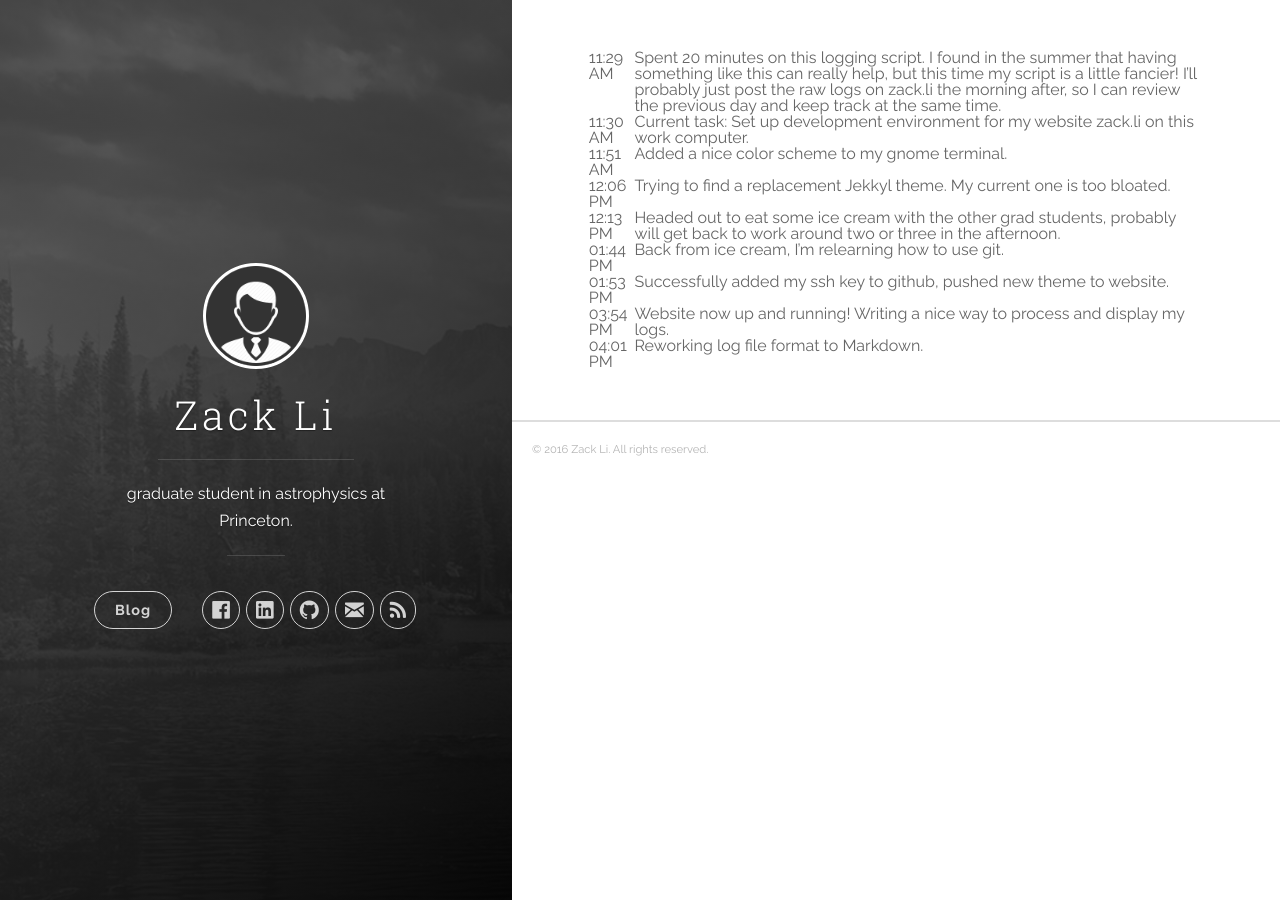
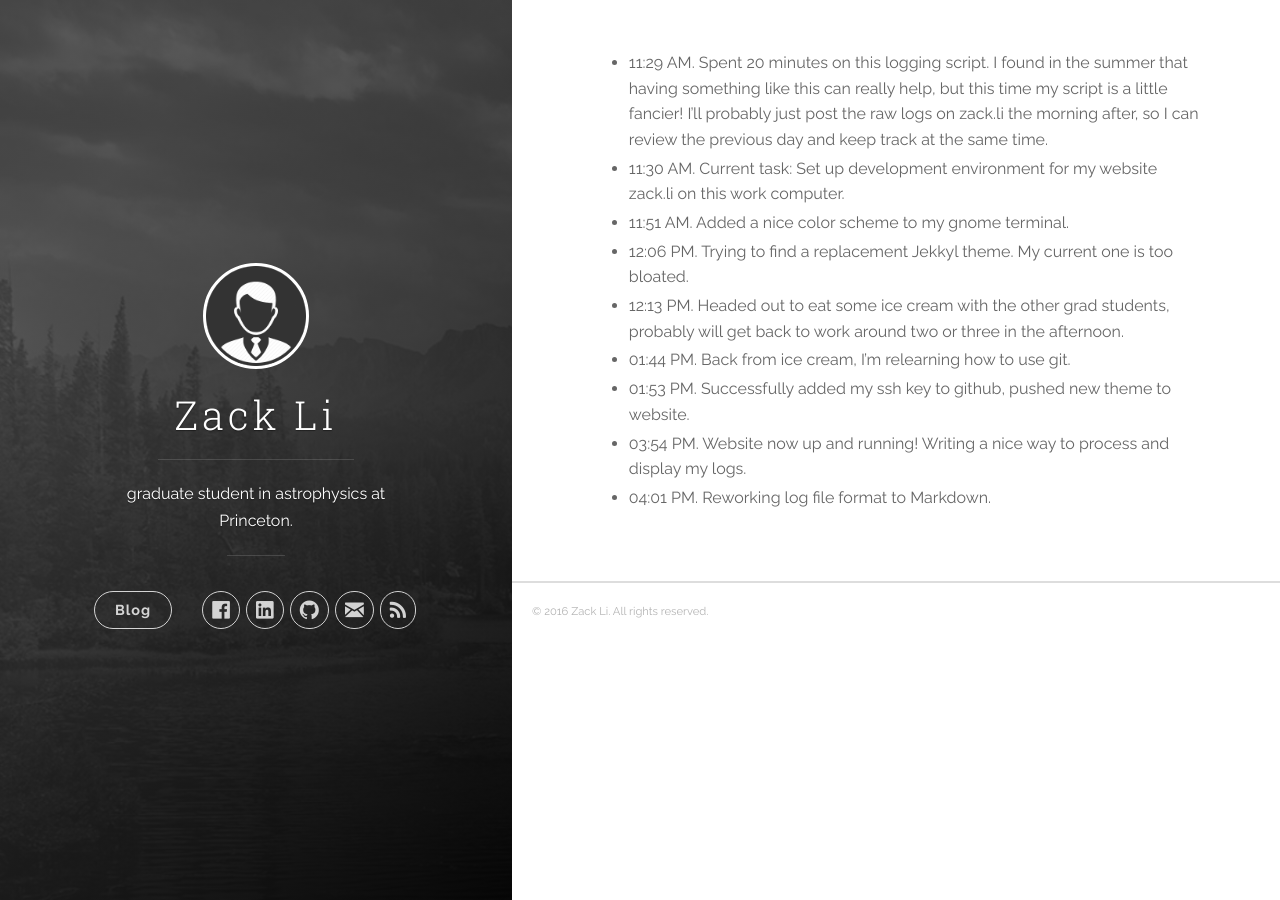
Before and after one commit to xzackli/xzackli.github.io, a Jekyll site: the page built from logs/2016-09-11.md, in a window 1280 px wide. Built offline with Jekyll 4.4.1, drawn with Linux system fonts in a browser that asks for light colours; nearby versions of some CDN libraries.

Commit message:
trying out a list for logs

```diff
--- a/logs/2016-09-11.md
+++ b/logs/2016-09-11.md
@@ -3,13 +3,12 @@
 title: 2016-09-11
 ---
 
---- | ---
-11:29 AM | Spent 20 minutes on this logging script. I found in the summer that having something like this can really help, but this time my script is a little fancier! I'll probably just post the raw logs on zack.li the morning after, so I can review the previous day and keep track at the same time.
-11:30 AM | Current task: Set up development environment for my website zack.li on this work computer.
-11:51 AM | Added a nice color scheme to my gnome terminal.
-12:06 PM | Trying to find a replacement Jekkyl theme. My current one is too bloated.
-12:13 PM | Headed out to eat some ice cream with the other grad students, probably will get back to work around two or three in the afternoon.
-01:44 PM | Back from ice cream, I'm relearning how to use git.
-01:53 PM | Successfully added my ssh key to github, pushed new theme to website.
-03:54 PM | Website now up and running! Writing a nice way to process and display my logs.
-04:01 PM | Reworking log file format to Markdown.
+* 11:29 AM. Spent 20 minutes on this logging script. I found in the summer that having something like this can really help, but this time my script is a little fancier! I'll probably just post the raw logs on zack.li the morning after, so I can review the previous day and keep track at the same time.
+* 11:30 AM. Current task: Set up development environment for my website zack.li on this work computer.
+* 11:51 AM. Added a nice color scheme to my gnome terminal.
+* 12:06 PM. Trying to find a replacement Jekkyl theme. My current one is too bloated.
+* 12:13 PM. Headed out to eat some ice cream with the other grad students, probably will get back to work around two or three in the afternoon.
+* 01:44 PM. Back from ice cream, I'm relearning how to use git.
+* 01:53 PM. Successfully added my ssh key to github, pushed new theme to website.
+* 03:54 PM. Website now up and running! Writing a nice way to process and display my logs.
+* 04:01 PM. Reworking log file format to Markdown.
```
